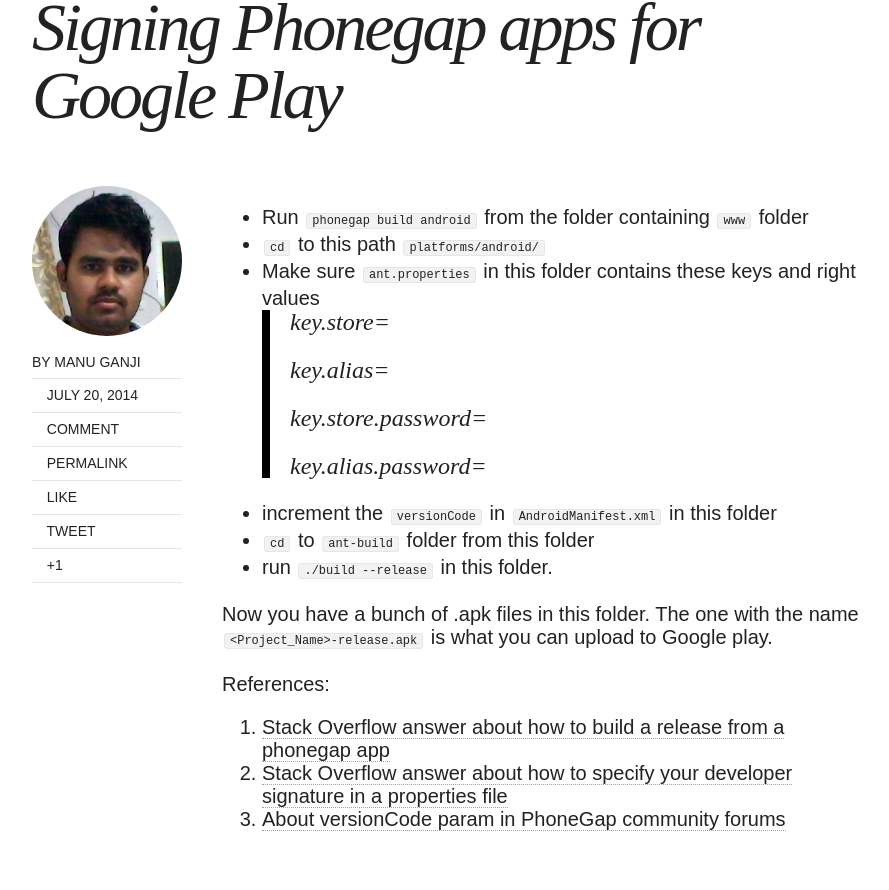
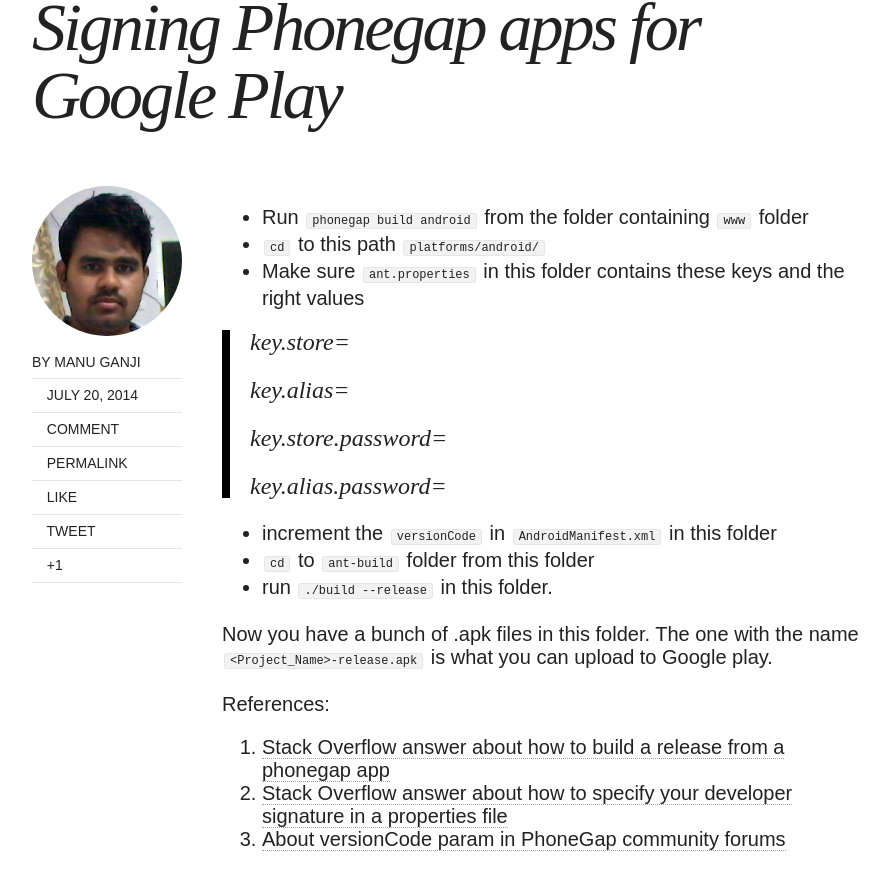
Before and after one commit to manuganji/manuganji.github.io, a Jekyll site: the page built from _posts/2014-07-20-signing-phonegap-apps-google-play.md, in a window 1280 px wide and 900 px high, scrolled down 423 px. Shown: the top 890 px of the window, without its empty margins (128-1017 px from the left). Built offline with Jekyll 4.4.1, drawn with Linux system fonts in a browser that asks for light colours; nearby versions of some CDN libraries; comment, search, counter and statistics services are not loaded.

Commit message:
fixes for the file contents

```diff
--- a/_posts/2014-07-20-signing-phonegap-apps-google-play.md
+++ b/_posts/2014-07-20-signing-phonegap-apps-google-play.md
@@ -7,7 +7,8 @@ tags: [phonegap, google play, signing, build]
 ---
 * Run `phonegap build android` from the folder containing `www` folder
 * `cd` to this path `platforms/android/`
-* Make sure `ant.properties` in this folder contains these keys and right values
+* Make sure `ant.properties` in this folder contains these keys and the right values
+
 > key.store=<absolute_path_to_keystore_file_on_disk>
 >
 > key.alias=<alias_value>
@@ -15,6 +16,7 @@ tags: [phonegap, google play, signing, build]
 > key.store.password=<store_password>
 >
 > key.alias.password=<alias_password>
+
 * increment the `versionCode` in `AndroidManifest.xml` in this folder
 * `cd` to `ant-build` folder from this folder
 * run `./build --release` in this folder.
```
